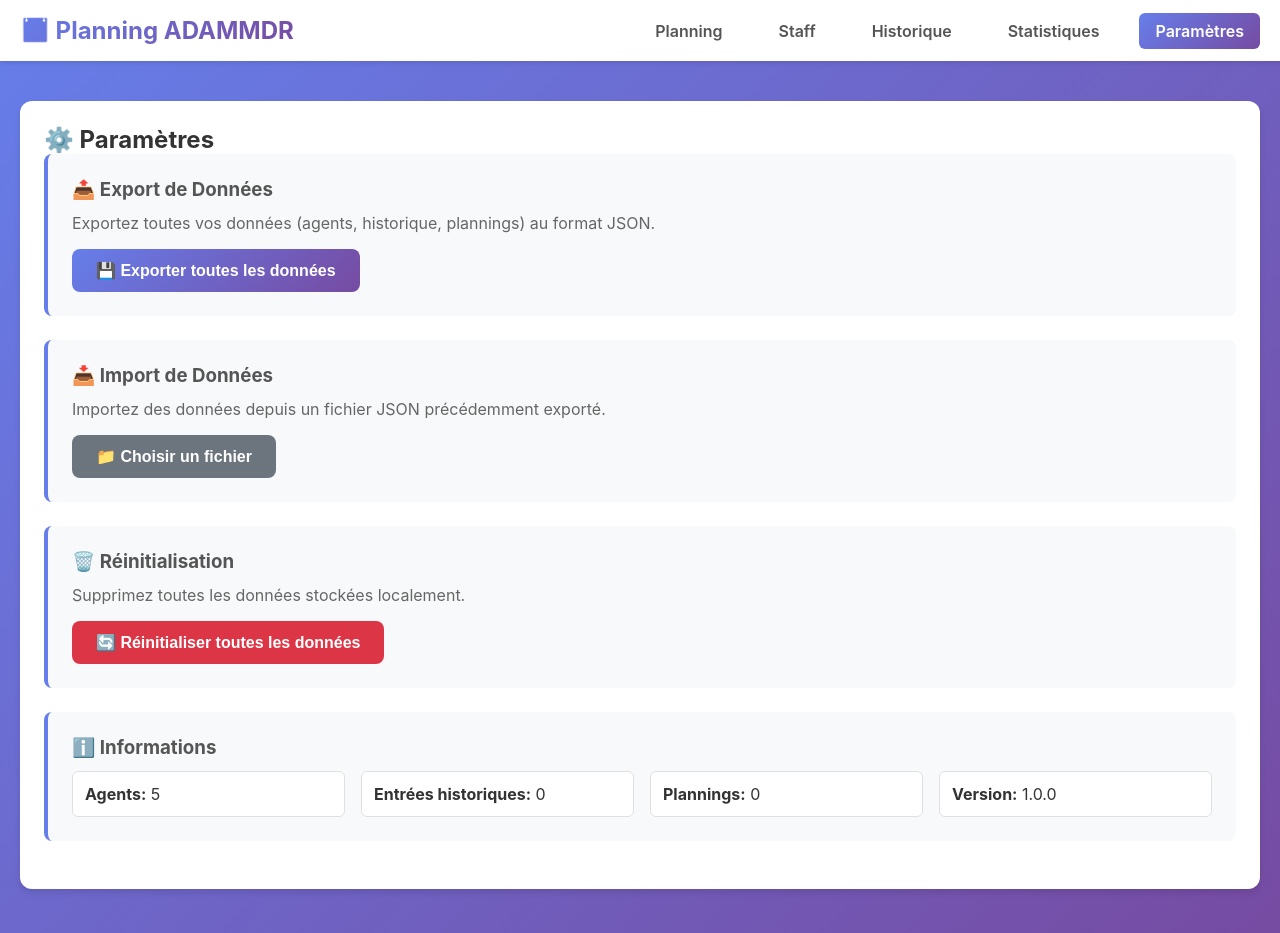
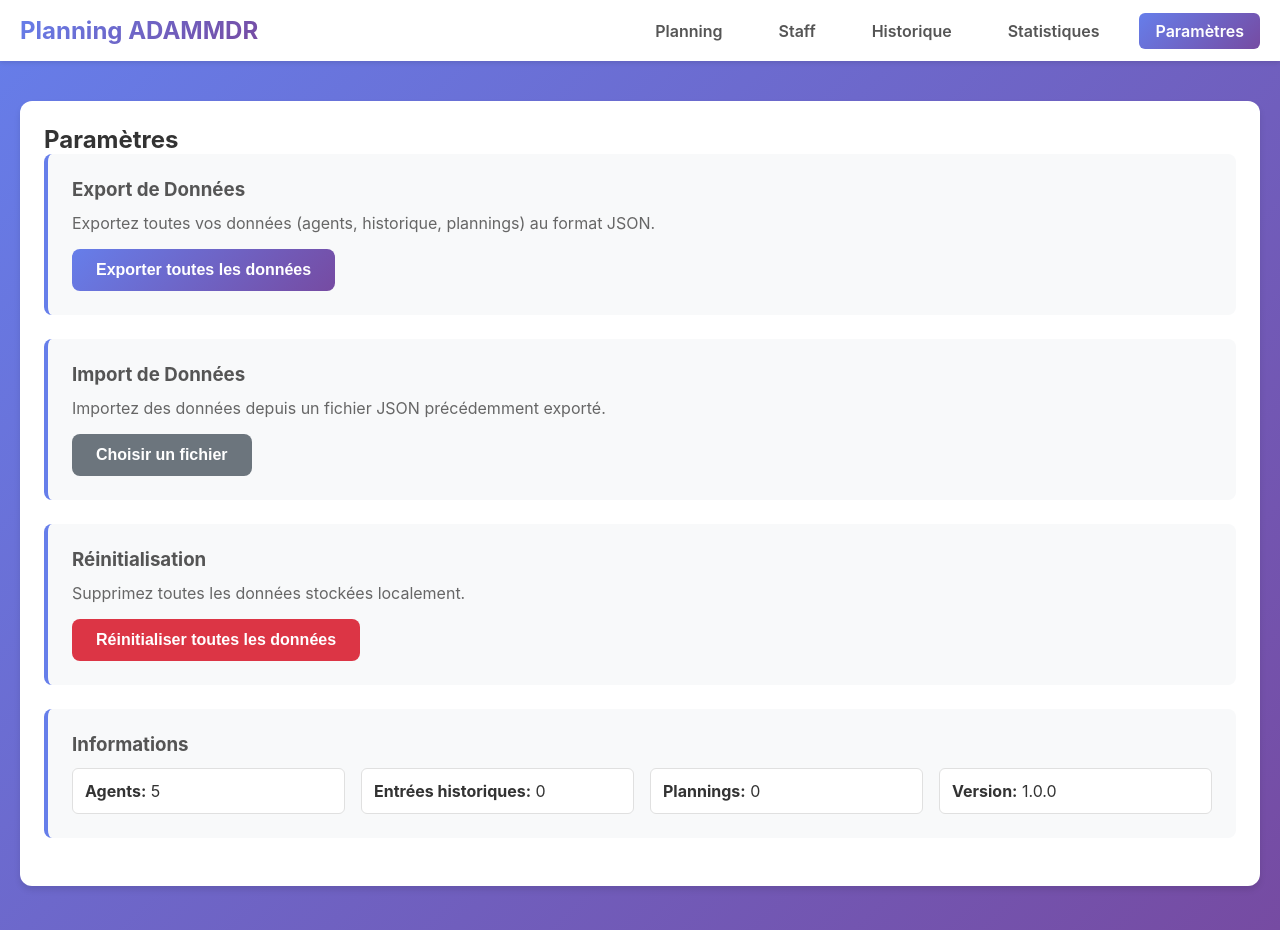
Before and after one commit to Viio213/adammdr, an Angular app: page /parametres in a window 1280 px wide. Built offline with nearby package versions, Linux system fonts and the light colour scheme.

Commit message:
gg ferro

```diff
--- a/src/app/components/historique/historique.component.ts
+++ b/src/app/components/historique/historique.component.ts
@@ -12,7 +12,7 @@ import { HistoriqueEntry } from '../../models/historique.model';
     <div class="container">
       <div class="card">
         <div class="card-header">
-          <h2>📚 Historique des Plannings</h2>
+          <h2>Historique des Plannings</h2>
           <div class="header-actions">
             <input
               type="date"
@@ -27,13 +27,13 @@ import { HistoriqueEntry } from '../../models/historique.model';
               placeholder="Date fin"
             />
             <button class="btn btn-secondary" (click)="appliquerFiltres()">
-              🔍 Filtrer
+              Filtrer
             </button>
             <button class="btn btn-secondary" (click)="reinitialiserFiltres()">
-              🔄 Réinitialiser
+              Réinitialiser
             </button>
             <button class="btn btn-success" (click)="exporterHistorique()">
-              💾 Exporter
+              Exporter
             </button>
           </div>
         </div>
@@ -99,7 +99,7 @@ import { HistoriqueEntry } from '../../models/historique.model';
                 </td>
                 <td>
                   <button class="btn btn-danger btn-sm" (click)="supprimerEntry(entry.id)">
-                    🗑️
+                    Supprimer
                   </button>
                 </td>
               </tr>
--- a/src/app/components/navigation/navigation.component.ts
+++ b/src/app/components/navigation/navigation.component.ts
@@ -10,7 +10,7 @@ import { CommonModule } from '@angular/common';
     <nav class="navbar">
       <div class="container">
         <div class="nav-brand">
-          <h1>📅 Planning ADAMMDR</h1>
+          <h1>Planning ADAMMDR</h1>
         </div>
         <ul class="nav-links">
           <li><a routerLink="/planning" routerLinkActive="active">Planning</a></li>
--- a/src/app/components/parametres/parametres.component.ts
+++ b/src/app/components/parametres/parametres.component.ts
@@ -11,22 +11,22 @@ import { DataService } from '../../services/data.service';
     <div class="container">
       <div class="card">
         <div class="card-header">
-          <h2>⚙️ Paramètres</h2>
+          <h2>Paramètres</h2>
         </div>
 
         <div class="settings-section">
-          <h3>📤 Export de Données</h3>
+          <h3>Export de Données</h3>
           <p>Exportez toutes vos données (agents, historique, plannings) au format JSON.</p>
           <button class="btn btn-primary" (click)="exporterDonnees()">
-            💾 Exporter toutes les données
+            Exporter toutes les données
           </button>
         </div>
 
         <div class="settings-section">
-          <h3>📥 Import de Données</h3>
+          <h3>Import de Données</h3>
           <p>Importez des données depuis un fichier JSON précédemment exporté.</p>
           <div class="import-warning" *ngIf="showWarning">
-            ⚠️ L'import remplacera toutes vos données actuelles !
+            L'import remplacera toutes vos données actuelles !
           </div>
           <input
             type="file"
@@ -36,20 +36,20 @@ import { DataService } from '../../services/data.service';
             style="display: none"
           />
           <button class="btn btn-secondary" (click)="fileInput.click()">
-            📁 Choisir un fichier
+            Choisir un fichier
           </button>
         </div>
 
         <div class="settings-section">
-          <h3>🗑️ Réinitialisation</h3>
+          <h3>Réinitialisation</h3>
           <p>Supprimez toutes les données stockées localement.</p>
           <button class="btn btn-danger" (click)="reinitialiserDonnees()">
-            🔄 Réinitialiser toutes les données
+            Réinitialiser toutes les données
           </button>
         </div>
 
         <div class="settings-section">
-          <h3>ℹ️ Informations</h3>
+          <h3>Informations</h3>
           <div class="info-grid">
             <div class="info-item">
               <strong>Agents:</strong> {{ nombreAgents }}
@@ -146,7 +146,7 @@ export class ParametresComponent {
 
     if (!file) return;
 
-    if (!confirm('⚠️ Cette action remplacera toutes vos données actuelles. Continuer ?')) {
+    if (!confirm('Cette action remplacera toutes vos données actuelles. Continuer ?')) {
       return;
     }
 
@@ -157,15 +157,15 @@ export class ParametresComponent {
         const success = this.dataService.importData(jsonData);
 
         if (success) {
-          alert('✅ Données importées avec succès !');
+          alert('Données importées avec succès !');
           this.chargerStatistiques();
           // Reload page to refresh all components
           window.location.reload();
         } else {
-          alert('❌ Erreur lors de l\'import des données.');
+          alert('Erreur lors de l\'import des données.');
         }
       } catch (error) {
-        alert('❌ Erreur: Fichier invalide.');
+        alert('Erreur: Fichier invalide.');
         console.error(error);
       }
     };
@@ -173,16 +173,16 @@ export class ParametresComponent {
   }
 
   reinitialiserDonnees(): void {
-    if (!confirm('⚠️ Êtes-vous sûr de vouloir supprimer TOUTES les données ? Cette action est irréversible !')) {
+    if (!confirm('Êtes-vous sûr de vouloir supprimer TOUTES les données ? Cette action est irréversible !')) {
       return;
     }
 
-    if (!confirm('⚠️ Dernière confirmation : supprimer toutes les données ?')) {
+    if (!confirm('Dernière confirmation : supprimer toutes les données ?')) {
       return;
     }
 
     localStorage.clear();
-    alert('✅ Toutes les données ont été supprimées. La page va se recharger.');
+    alert('Toutes les données ont été supprimées. La page va se recharger.');
     window.location.reload();
   }
 }
--- a/src/app/components/planning/planning.component.ts
+++ b/src/app/components/planning/planning.component.ts
@@ -14,7 +14,7 @@ import { JourSemaine, DemiJournee, JOURS_SEMAINE } from '../../models/agent.mode
     <div class="container">
       <div class="card">
         <div class="card-header">
-          <h2>📋 Planning de la Semaine</h2>
+          <h2>Planning de la Semaine</h2>
           <div class="header-actions">
             <input
               type="date"
@@ -22,7 +22,7 @@ import { JourSemaine, DemiJournee, JOURS_SEMAINE } from '../../models/agent.mode
               class="form-control date-input"
             />
             <button class="btn btn-primary" (click)="genererPlanning()">
-              🎲 Générer Planning
+              Générer Planning
             </button>
             <button
               class="btn btn-secondary"
--- a/src/app/components/staff/staff.component.ts
+++ b/src/app/components/staff/staff.component.ts
@@ -12,9 +12,9 @@ import { Agent, JourSemaine, DemiJournee, JOURS_SEMAINE } from '../../models/age
     <div class="container">
       <div class="card">
         <div class="card-header">
-          <h2>👥 Gestion du Staff</h2>
+          <h2>Gestion du Staff</h2>
           <button class="btn btn-primary" (click)="ouvrirModalAjout()">
-            ➕ Ajouter un Agent
+            Ajouter un Agent
           </button>
         </div>
 
@@ -47,10 +47,10 @@ import { Agent, JourSemaine, DemiJournee, JOURS_SEMAINE } from '../../models/age
                 </td>
                 <td>
                   <button class="btn btn-secondary btn-sm" (click)="editerAgent(agent)">
-                    ✏️
+                    Modifier
                   </button>
                   <button class="btn btn-danger btn-sm" (click)="supprimerAgent(agent.id)">
-                    🗑️
+                    Supprimer
                   </button>
                 </td>
               </tr>
--- a/src/app/components/statistiques/statistiques.component.ts
+++ b/src/app/components/statistiques/statistiques.component.ts
@@ -12,7 +12,7 @@ import { StatistiqueBinome, StatistiqueZone, StatistiqueAgent } from '../../mode
       <!-- Statistiques Binômes -->
       <div class="card">
         <div class="card-header">
-          <h2>👥 Statistiques des Binômes</h2>
+          <h2>Statistiques des Binômes</h2>
         </div>
         <div class="stats-content">
           <p class="stats-description">
@@ -51,7 +51,7 @@ import { StatistiqueBinome, StatistiqueZone, StatistiqueAgent } from '../../mode
       <!-- Statistiques Zones -->
       <div class="card">
         <div class="card-header">
-          <h2>📍 Statistiques des Zones</h2>
+          <h2>Statistiques des Zones</h2>
         </div>
         <div class="stats-content">
           <p class="stats-description">
@@ -92,7 +92,7 @@ import { StatistiqueBinome, StatistiqueZone, StatistiqueAgent } from '../../mode
       <!-- Statistiques Agents -->
       <div class="card">
         <div class="card-header">
-          <h2>👤 Statistiques par Agent</h2>
+          <h2>Statistiques par Agent</h2>
         </div>
         <div class="stats-content">
           <p class="stats-description">
@@ -151,7 +151,7 @@ import { StatistiqueBinome, StatistiqueZone, StatistiqueAgent } from '../../mode
       <!-- Paires les plus/moins fréquentes -->
       <div class="card">
         <div class="card-header">
-          <h2>📊 Analyse des Paires</h2>
+          <h2>Analyse des Paires</h2>
         </div>
         <div class="stats-grid">
           <div class="stats-section">
```
